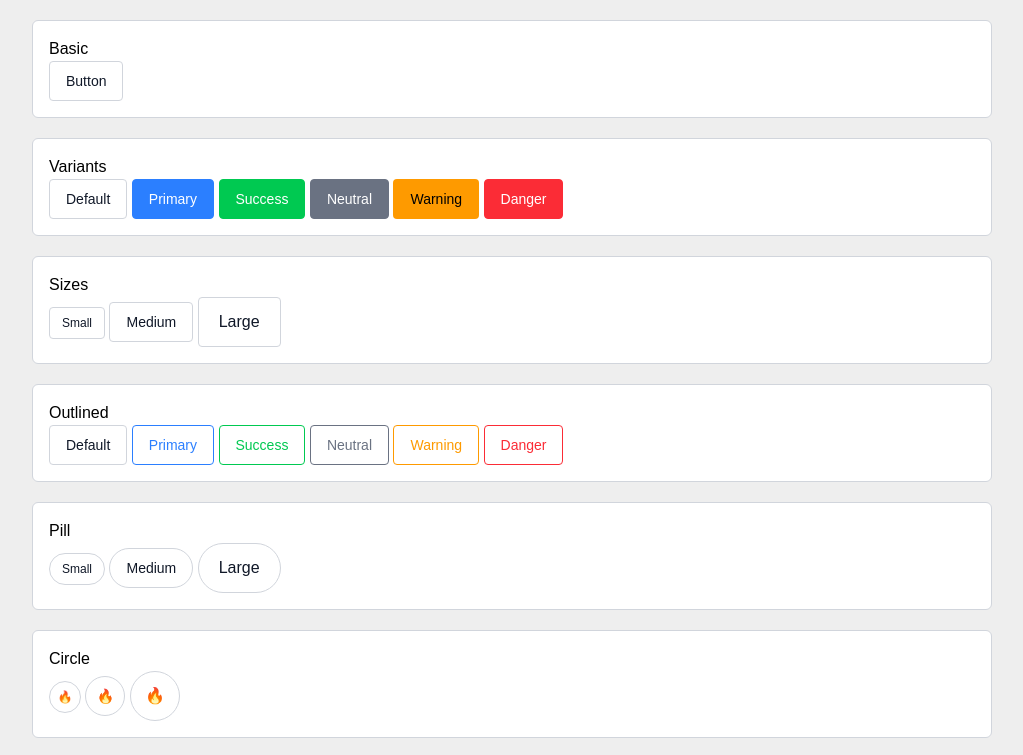
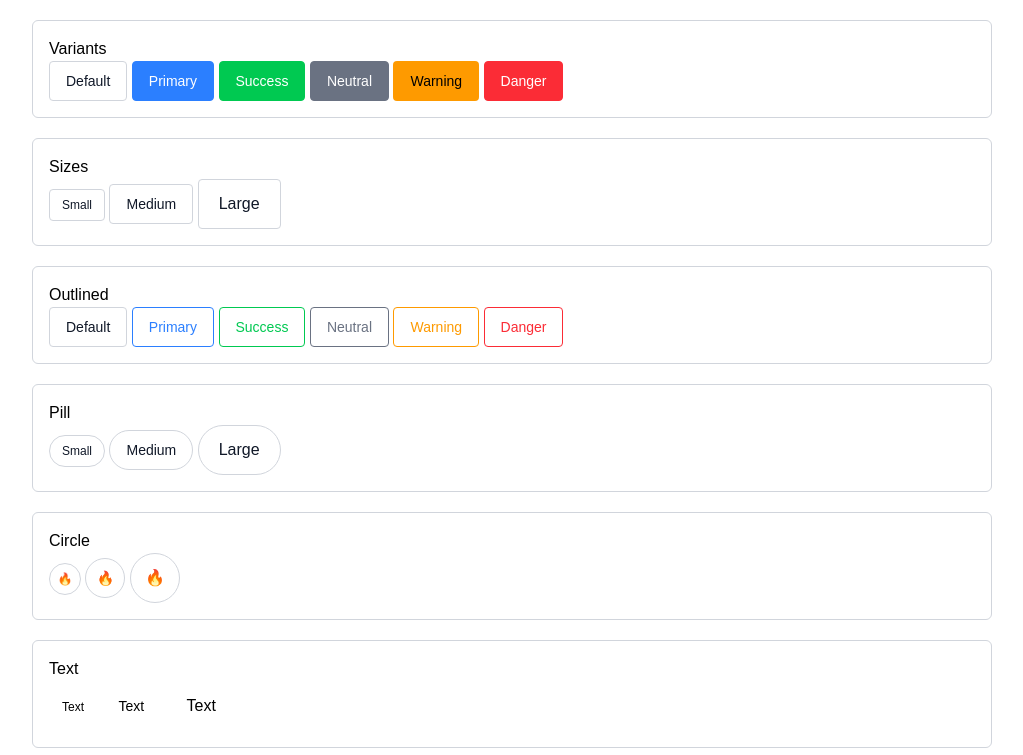
Before and after one commit to sivanargana/lit, a website built with Vite: page index.html in a window 1280 px wide. Shown: the top 755 px of the page, without its empty margins (128-1151 px from the left). Built offline with nearby package versions, Linux system fonts and the light colour scheme.

Commit message:
new changes

```diff
--- a/index.html
+++ b/index.html
@@ -13,12 +13,7 @@
 <body>
 
 <div class="max-w-[1000px] mx-auto p-5 flex flex-col gap-5">
-  <msr-card>
-    <h3>Basic</h3>
-  <msr-button>Button
 
-  </msr-button>
-</msr-card>
   <msr-card>
     <h3>Variants</h3>
     <msr-button variant="default">Default</msr-button>
--- a/src/index.css
+++ b/src/index.css
@@ -4,7 +4,7 @@
 
  body{
       font-family: "DM Sans", sans-serif;
-    background-color: #eee;
+
  }
 :root{
     --msr-font-family:"DM Sans", sans-serif;
```
